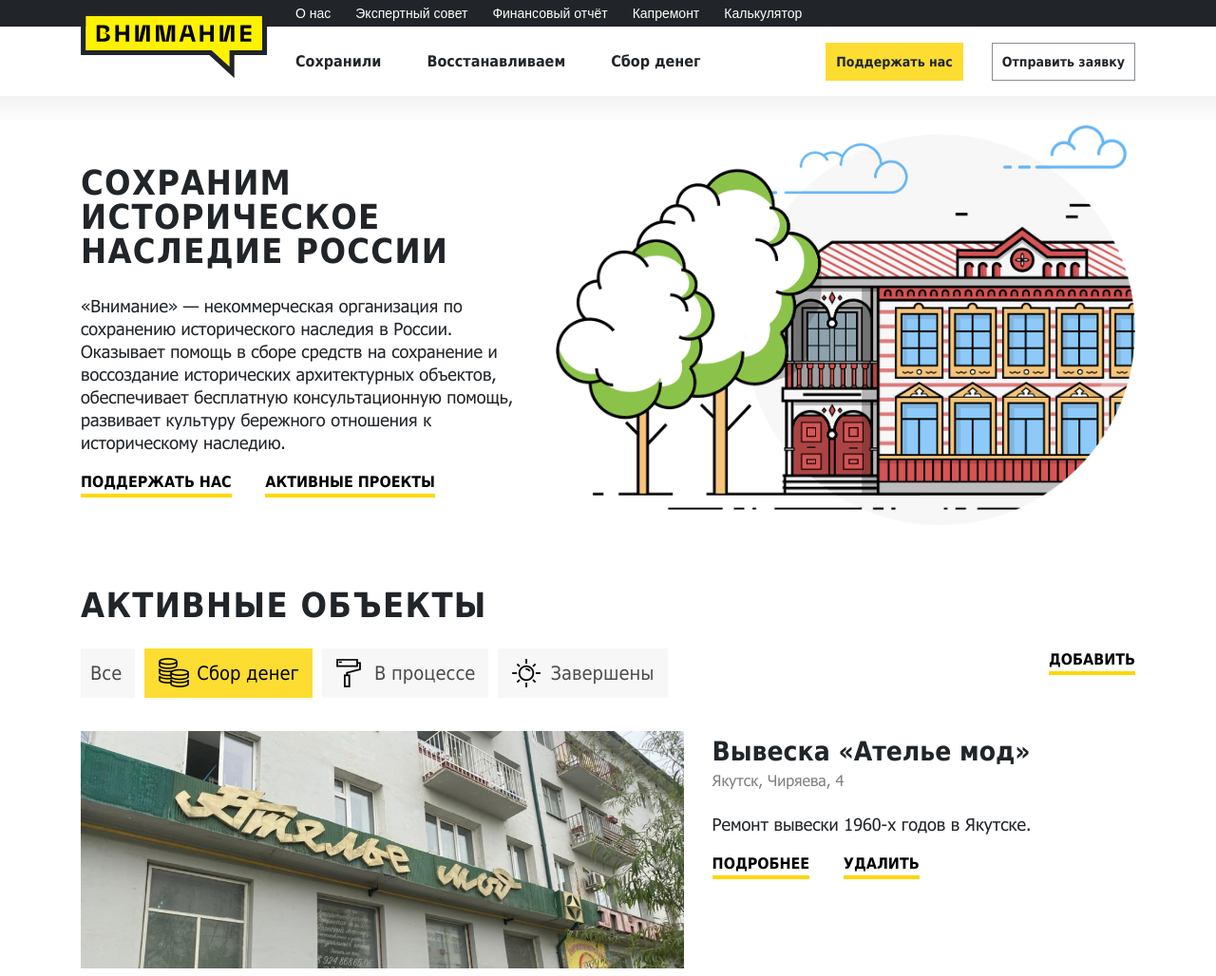
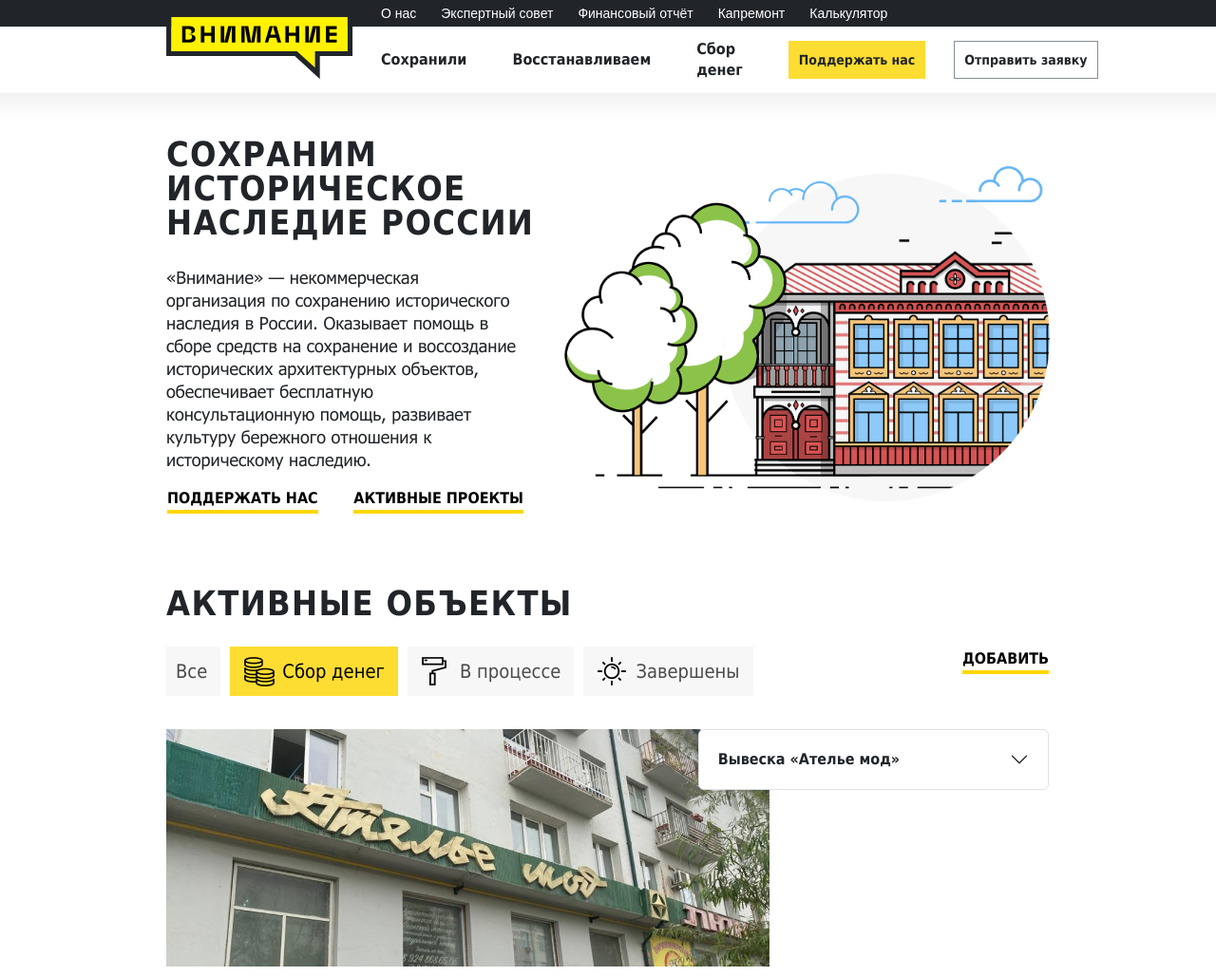
Before and after one commit to arrgn/PSP_Koregin_IU5-42B, a website with bundled scripts: page index.html in a window 1280 px wide. Shown: the top 1028 px of the page at 95% size. Built offline with nearby package versions, Linux system fonts and the light colour scheme; files whose address does not match are found by name.

Commit message:
Added bootstrap

```diff
--- a/components/save-card/index.js
+++ b/components/save-card/index.js
@@ -12,12 +12,24 @@
           </div>
           <div class="col-lg-5">
             <div class="card-body">
-              <h3>${data.title}</h3>
-              <div class="card-adress">${data.adress}</div>
-              <p class="card-text">${data.description}</p>
-              <div class="buttons-row">
-                <a class="btn btn-default uppercase" id="open-card-${data.id}" data-id="${data.id}">Подробнее</a>
-                <a class="btn btn-default uppercase" id="del-card-${data.id}" data-id="${data.id}">Удалить</a>
+              <div class="accordion" id="accordion-${data.id}">
+                <div class="accordion-item">
+                  <div class="accordion-header" id="heading-${data.id}">
+                    <h3 class="accordion-button collapsed" type="button" data-bs-toggle="collapse" data-bs-target="#collapse-${data.id}" aria-expanded="true" aria-controls="collapse-${data.id}">
+                      ${data.title}
+                    </h3>
+                  </div>
+                  <div id="collapse-${data.id}" class="accordion-collapse collapse" aria-labelledby="heading-${data.id}" data-bs-parent="#accordion-${data.id}">
+                    <div class="accordion-body">
+                      <div class="card-adress">${data.adress}</div>
+                      <p class="card-text">${data.description}</p>
+                      <div class="buttons-row">
+                        <a class="btn btn-default uppercase" id="open-card-${data.id}" data-id="${data.id}">Подробнее</a>
+                        <a class="btn btn-default uppercase" id="del-card-${data.id}" data-id="${data.id}">Удалить</a>
+                      </div>
+                    </div>
+                  </div>
+                </div>
               </div>
             </div>
           </div>
--- a/index.html
+++ b/index.html
@@ -4,6 +4,7 @@
     <meta charset="UTF-8" />
     <title>Внимание :: Фонд сохранения исторического наследия</title>
     <link rel="stylesheet" href="public/style.css" />
+    <link rel="stylesheet" href="node_modules/bootstrap/dist/css/bootstrap.min.css" />
     <link rel="shortcut icon" href="public/favicon.png" type="img/png" />
     <script type="module" src="index.js"></script>
   </head>
@@ -52,9 +53,7 @@
               </ul>
               <div class="flex header_btn">
                 <a class="btn btn-main btn-small" href="/">Поддержать нас</a>
-                <a class="btn btn-secondary btn-small" href="/">
-                  Отправить заявку
-                </a>
+                <a class="btn btn-secondary btn-small" href="/"> Отправить заявку </a>
               </div>
             </div>
           </div>
@@ -69,12 +68,9 @@
               <h2 class="uppercase">Сохраним историческое наследие России</h2>
               <div style="padding-right: 75px">
                 <p>
-                  «Внимание» — некоммерческая организация по сохранению
-                  исторического наследия в России. Оказывает помощь в сборе
-                  средств на сохранение и воссоздание исторических архитектурных
-                  объектов, обеспечивает бесплатную консультационную помощь,
-                  развивает культуру бережного отношения к историческому
-                  наследию.
+                  «Внимание» — некоммерческая организация по сохранению исторического наследия в России. Оказывает помощь
+                  в сборе средств на сохранение и воссоздание исторических архитектурных объектов, обеспечивает
+                  бесплатную консультационную помощь, развивает культуру бережного отношения к историческому наследию.
                 </p>
               </div>
               <div class="buttons-row">
@@ -87,13 +83,13 @@
       </div>
     </section>
     <section>
-      <div class="container" id="root">
-      </div>
+      <div class="container" id="root"></div>
     </section>
     <footer>
       <div class="container" style="padding-top: 28px">
         Лабораторную работу выполнил студент группы ИУ5-42Б Корегин Илья
       </div>
     </footer>
+    <script src="./node_modules/bootstrap/dist/js/bootstrap.bundle.min.js"></script>
   </body>
 </html>
--- a/package.json
+++ b/package.json
@@ -15,5 +15,8 @@
   "bugs": {
     "url": "https://github.com/arrgn/PSP_Koregin_IU5-42B/issues"
   },
-  "homepage": "https://github.com/arrgn/PSP_Koregin_IU5-42B#readme"
+  "homepage": "https://github.com/arrgn/PSP_Koregin_IU5-42B#readme",
+  "dependencies": {
+    "bootstrap": "^5.3.8"
+  }
 }
--- a/public/style.css
+++ b/public/style.css
@@ -132,7 +132,7 @@
 
 @media (min-width: 992px) {
   .container {
-    max-width: 960px;
+    max-width: 960px !important;
   }
 
   .col-lg-7 {
@@ -260,70 +260,70 @@
 }
 
 .btn {
-  appearance: none;
-  box-shadow: none;
-  outline: none;
-  white-space: nowrap;
-  cursor: pointer;
-  transition: all 0.2s;
+  appearance: none !important;
+  box-shadow: none !important;
+  outline: none !important;
+  white-space: nowrap !important;
+  cursor: pointer !important;
+  transition: all 0.2s !important;
 }
 
 .btn:focus {
-  box-shadow: 0 0 0 0.2rem rgba(0, 123, 255, 0.25);
-  outline: 0;
+  box-shadow: 0 0 0 0.2rem rgba(0, 123, 255, 0.25) !important;
+  outline: 0 !important;
 }
 
 .btn:active {
-  background-image: none;
+  background-image: none !important;
 }
 
 header .btn-main {
-  box-sizing: border-box;
-  user-select: none;
-  background-color: #fddd31;
-  font-style: normal;
-  font-weight: 600;
-  border: 1px solid #fddd31;
-  font-size: 14px;
-  line-height: 20px;
-  padding: 9px 10px;
-  height: 40px;
-  margin-right: 30px;
+  box-sizing: border-box !important;
+  user-select: none !important;
+  background-color: #fddd31 !important;
+  font-style: normal !important;
+  font-weight: 600 !important;
+  border: 1px solid #fddd31 !important;
+  font-size: 14px !important;
+  line-height: 20px !important;
+  padding: 9px 10px !important;
+  height: 40px !important;
+  margin-right: 30px !important;
 }
 
 header .btn-main:hover {
-  background-color: #fff200;
-  border-color: #fff200;
+  background-color: #fff200 !important;
+  border-color: #fff200 !important;
 }
 
 header .btn-secondary {
-  vertical-align: middle;
-  user-select: none;
-  font-weight: 600;
-  border: 1px solid #868e96;
-  box-sizing: border-box;
-  background-color: white;
-  outline: 0;
-  height: 40px;
-  font-size: 14px;
-  line-height: 20px;
-  padding: 9px 10px;
+  vertical-align: middle !important;
+  user-select: none !important;
+  font-weight: 600 !important;
+  border: 1px solid #868e96 !important;
+  box-sizing: border-box !important;
+  background-color: white !important;
+  outline: 0 !important;
+  height: 40px !important;
+  font-size: 14px !important;
+  line-height: 20px !important;
+  padding: 9px 10px !important;
 }
 
 header .btn-secondary:hover {
-  background-color: #fddd31;
-  border-color: #fddd31;
-  color: #212529;
+  background-color: #fddd31 !important;
+  border-color: #fddd31 !important;
+  color: #212529 !important;
 }
 
 .btn-secondary:focus {
-  box-shadow: 0 0 0 0.2rem hsla(208, 7%, 46%, 0.5);
+  box-shadow: 0 0 0 0.2rem hsla(208, 7%, 46%, 0.5) !important;
 }
 
 .btn-secondary:active {
-  background-color: #545b62;
-  border-color: #545b62;
-  color: white;
+  background-color: #545b62 !important;
+  border-color: #545b62 !important;
+  color: white !important;
 }
 
 .col-lg {
@@ -355,8 +355,8 @@
 
 @media (min-width: 992px) {
   .col-lg {
-    flex: 0, 0, 50%;
-    max-width: 50%;
+    flex: 0, 0, 50% !important;
+    max-width: 50% !important;
   }
 }
 
@@ -374,53 +374,53 @@
 }
 
 .btn.btn-default::after {
-  background-color: gold;
-  bottom: -4px;
-  content: "";
-  height: 4px;
-  left: 0px;
-  position: absolute;
-  top: auto;
-  transform: all 0.2s ease;
-  width: 100%;
-  z-index: -1;
+  background-color: gold !important;
+  bottom: -4px !important;
+  content: "" !important;
+  height: 4px !important;
+  left: 0px !important;
+  position: absolute !important;
+  top: auto !important;
+  transform: all 0.2s ease !important;
+  width: 100% !important;
+  z-index: -1 !important;
 }
 
 .btn.btn-default {
-  background-color: transparent;
-  color: black;
-  font-size: 16px;
-  font-weight: 700;
+  background-color: transparent !important;
+  color: black !important;
+  font-size: 16px !important;
+  font-weight: 700 !important;
   outline: none !important;
-  padding: 0;
-  position: relative;
-  text-decoration: none;
-  text-transform: uppercase;
-  appearance: none;
+  padding: 0 !important;
+  position: relative !important;
+  text-decoration: none !important;
+  text-transform: uppercase !important;
+  appearance: none !important;
 }
 
 .buttons-row .btn {
-  margin-bottom: 20px;
-  margin-right: 30px;
+  margin-bottom: 20px !important;
+  margin-right: 30px !important;
 }
 
 .btn.btn-default:hover::after {
-  bottom: 0;
-  height: 100%;
+  bottom: 0 !important;
+  height: 100% !important;
 }
 
 .btn.btn-default:hover {
-  bottom: 0;
-  height: 100%;
+  bottom: 0 !important;
+  height: 100% !important;
 }
 
 header .btn {
-  text-align: center;
-  text-decoration: none;
-  display: inline-block;
-  border-radius: 0;
-  transition: all 0.25s;
-  color: #212529;
+  text-align: center !important;
+  text-decoration: none !important;
+  display: inline-block !important;
+  border-radius: 0 !important;
+  transition: all 0.25s !important;
+  color: #212529 !important;
 }
 
 .calculator {
@@ -558,7 +558,7 @@
 }
 
 .card-item .buttons-row .btn {
-  margin-bottom: 0px;
+  margin-bottom: 0px !important;
 }
 
 .projectname {
```
Also changed, not shown: 1 other file.
